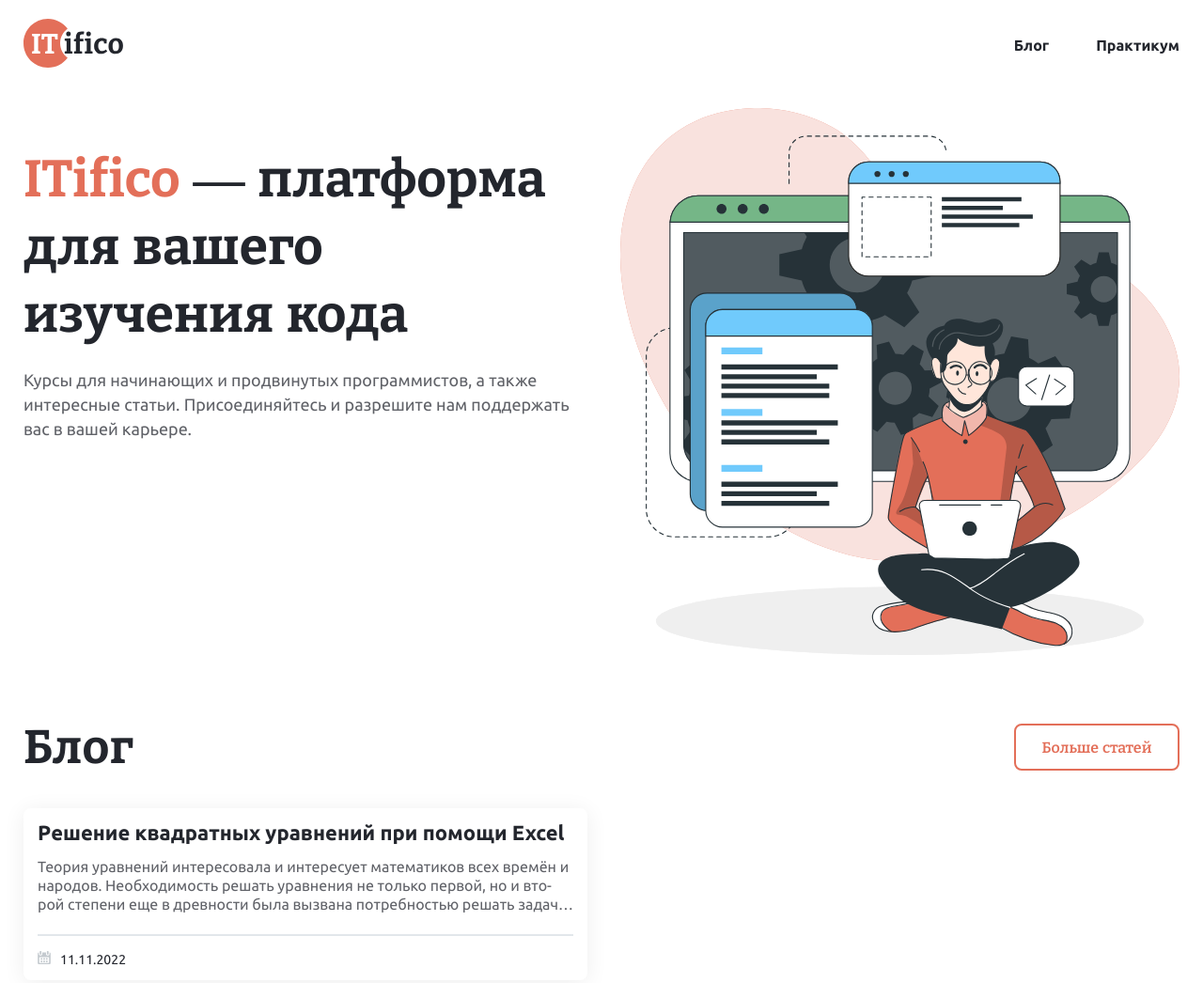
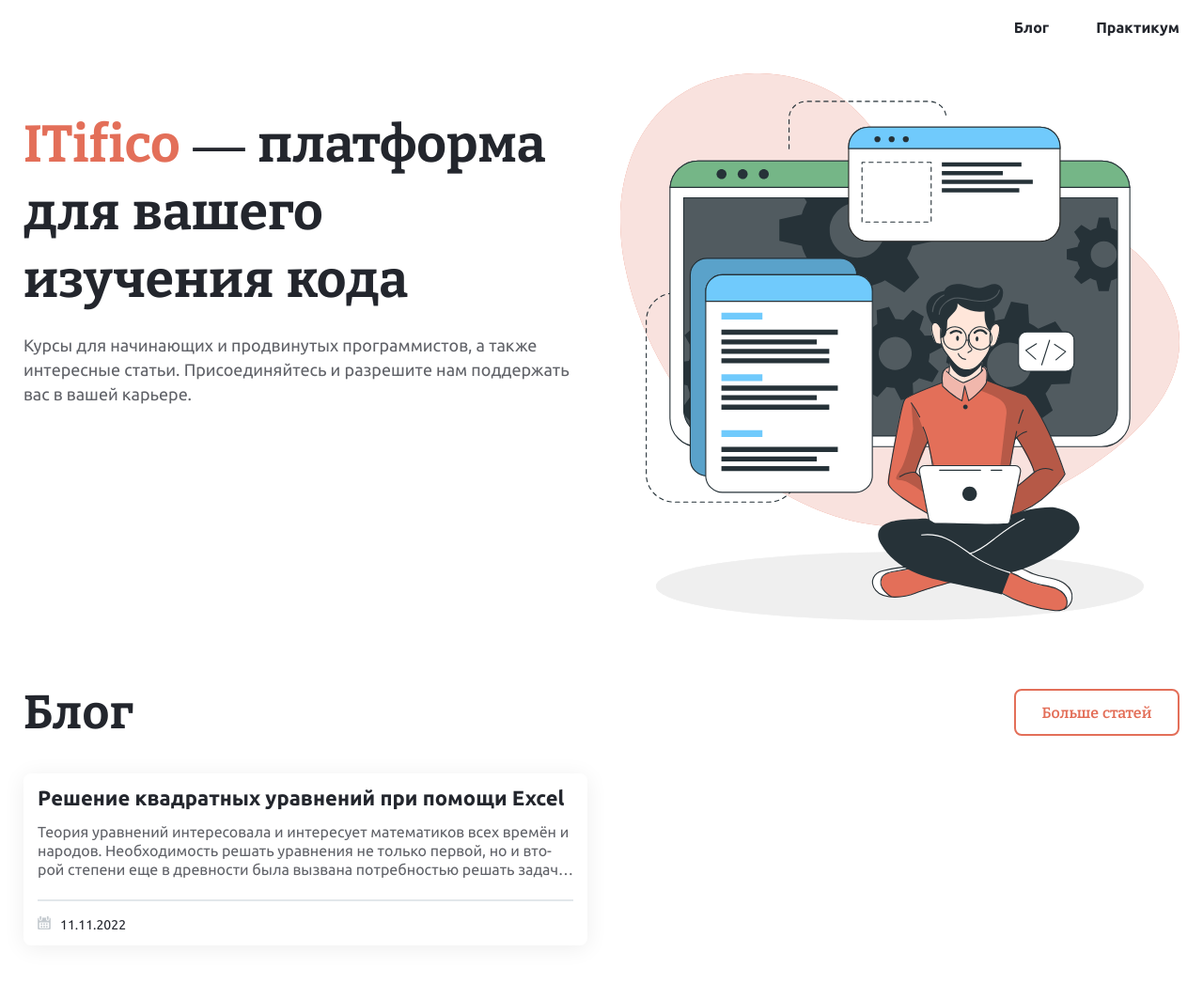
Before and after one commit to AlekseyKartyshev/AlekseyKartyshev-AlekseyKartyshev.github.io, a plain HTML site: page index.html in a window 1280 px wide. Shown: the top 1046 px of the page at 94% size. Drawn offline with Linux system fonts and the light colour scheme.

Commit message:
Update index.html

```diff
--- a/index.html
+++ b/index.html
@@ -17,7 +17,7 @@
         <ul class="header-list">
           <li class="logo">
             <a href="index.html">
-              <img src="img/logo.svg" alt="ITifico">
+              <!-- <img src="img/logo.svg" alt="ITifico"> -->
             </a>
           </li>
           <li class="header-list-item">
```
